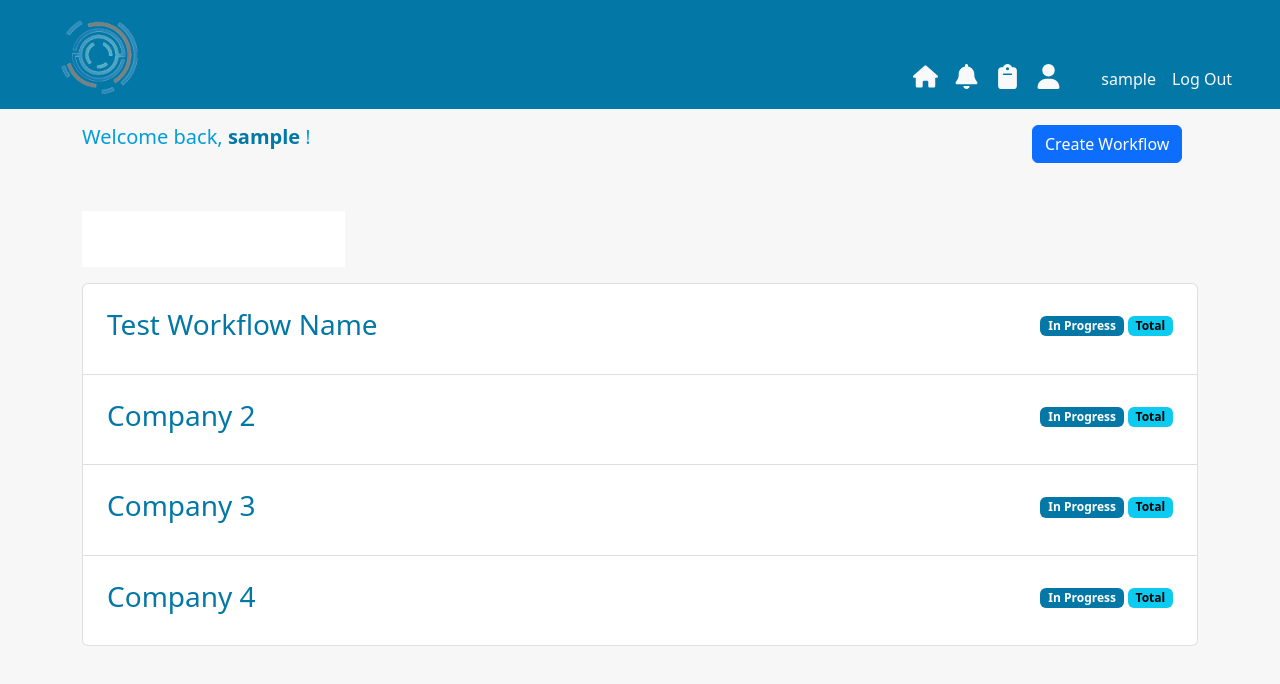
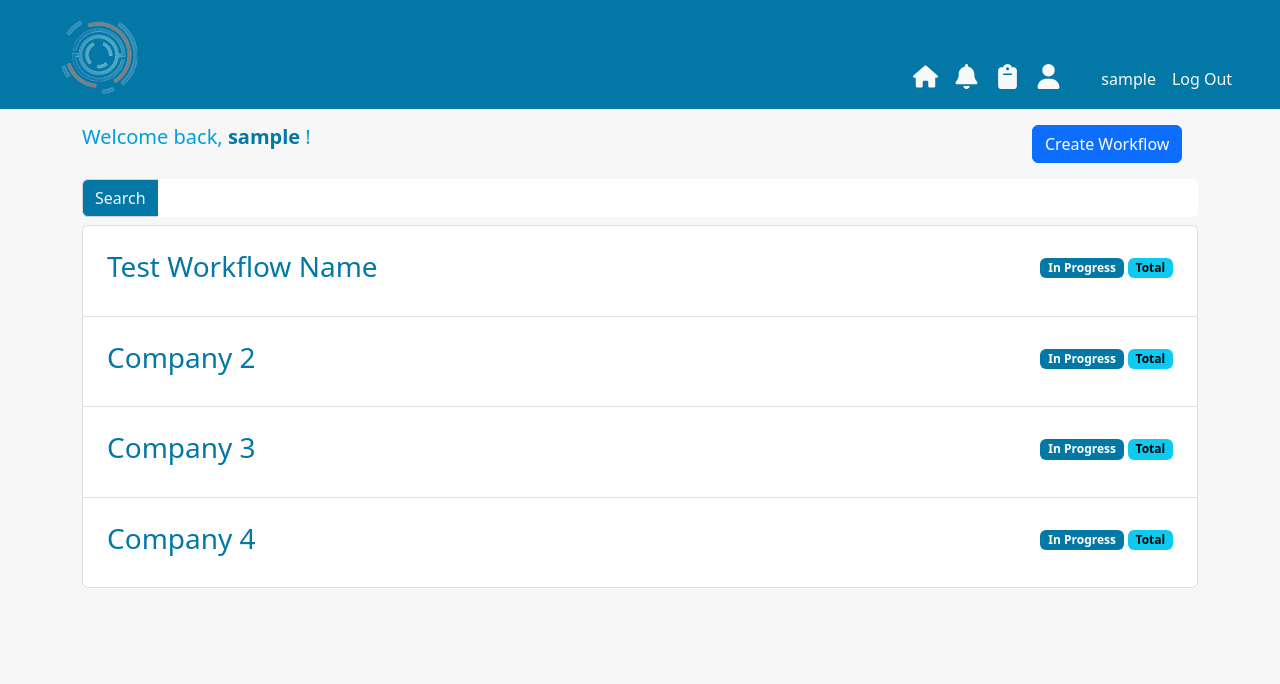
Before and after one commit to TeoSean00/Vendor_Form_Management_System_Frontend, a Vue app: page /vendors in a window 1280 px wide. Shown: the top 684 px of the page. Built offline with nearby package versions, Linux system fonts and the light colour scheme; sample sign-in values are in the browser's storage.

Commit message:
searchbar

```diff
--- a/src/main.js
+++ b/src/main.js
@@ -16,10 +16,11 @@ import {
   faPenToSquare,
   faFile,
   faUsers,
-  faBell
+  faBell,
+  faMagnifyingGlass,
 } from "@fortawesome/free-solid-svg-icons";
 
-library.add(faHome, faUser, faUserPlus, faSignInAlt, faSignOutAlt,faClipboard, faPlus, faPenToSquare, faUsers,faBell, faFile);
+library.add(faMagnifyingGlass,faHome, faUser, faUserPlus, faSignInAlt, faSignOutAlt,faClipboard, faPlus, faPenToSquare, faUsers,faBell, faFile);
 
 
 import App from "./App.vue";
--- a/src/views/ManageVendorView.vue
+++ b/src/views/ManageVendorView.vue
@@ -1,7 +1,7 @@
 <template>
   <NavbarJP />
   <div class="container">
-    <div class="row pt-3 mb-5">
+    <div class="row pt-3 mb-3">
 
       <div class="col-10">
         <h5 class="text-secondary-blue">
@@ -12,7 +12,7 @@
 
       <div class="col-2">
 
-      <button class="btn btn-primary me-2" @click="toggleNewWorkflow">
+      <button class="btn btn-primary" @click="toggleNewWorkflow">
         Create Workflow
       </button>
       </div>
@@ -20,14 +20,14 @@
     </div>
 
     <form action="">
-      <div class="mb-3">
-        <input type="text" class="p-3" v-model="searchName">
+      <div class="input-group mb-2">
+        <span class="input-group-text bluebg text-light" id="basic-addon3">Search</span>
+        <input v-model="searchName" type="text" class="form-control" id="basic-url" aria-describedby="basic-addon3">
       </div>
     </form>
 
-    <div class="list-group flex">
-
-      <a v-for="workflow in workflows" :key="workflow" href="#" class="justify-content-between list-group-item list-group-item-action text-main-blue p-4 d-flex" aria-current="true">
+    <div v-if="searchName != ''" class="list-group flex">
+      <a vv-for="workflow in workflows" :key="workflow" href="#" class="justify-content-between list-group-item list-group-item-action text-main-blue p-4 d-flex" aria-current="true">
 
 
         <span v-if="workflow.workflowName == null">
@@ -44,6 +44,23 @@
       </a>
 
 
+    </div>
+    <div v-else class="list-group flex">
+      <a v-for="workflow in workflows" :key="workflow" href="#" class="justify-content-between list-group-item list-group-item-action text-main-blue p-4 d-flex" aria-current="true">
+
+
+        <span v-if="workflow.workflowName == null">
+          <h3>Company {{ workflow.workflowId }}</h3>
+        </span>
+        <span v-else>
+          <h3>{{ workflow.workflowName }}</h3>
+        </span>
+        <div class="float-right">
+          <span class="badge bluebg mx-1 mt-2" >In Progress</span>
+          <span class="badge text-bg-info">Total</span>
+        </div>
+
+      </a>
     </div>
 
   </div>
@@ -82,6 +99,8 @@ import { ref } from "vue";
 import NavbarJP from "../components/navbar/NavbarJP.vue";
 import { useAuthStore } from "../stores/authStore";
 import { useRouter } from "vue-router";
+
+
 
 export default {
   components: { NavbarJP },
```
